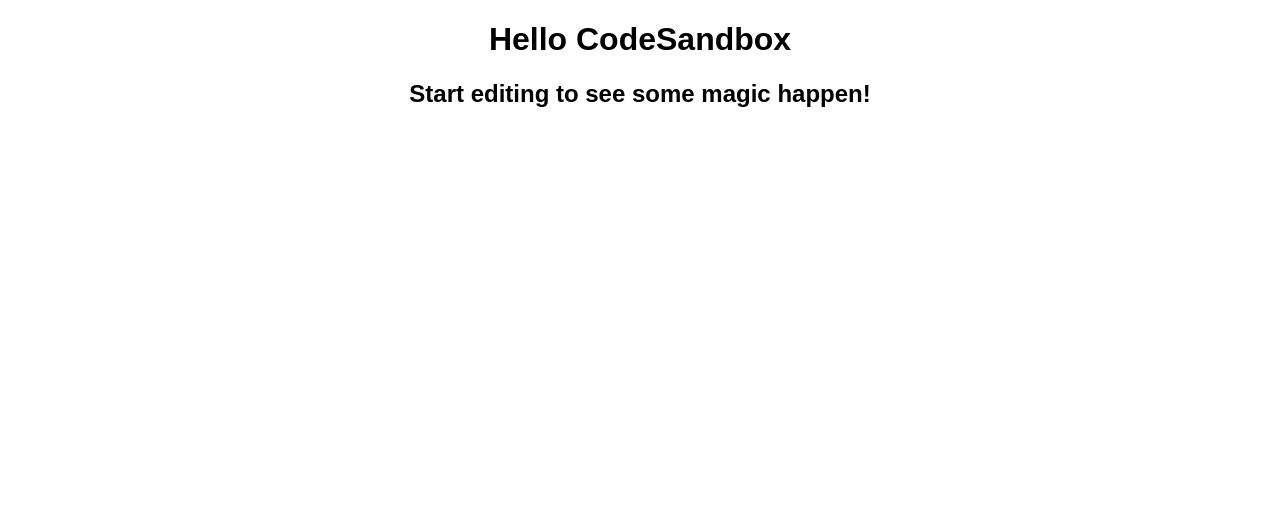
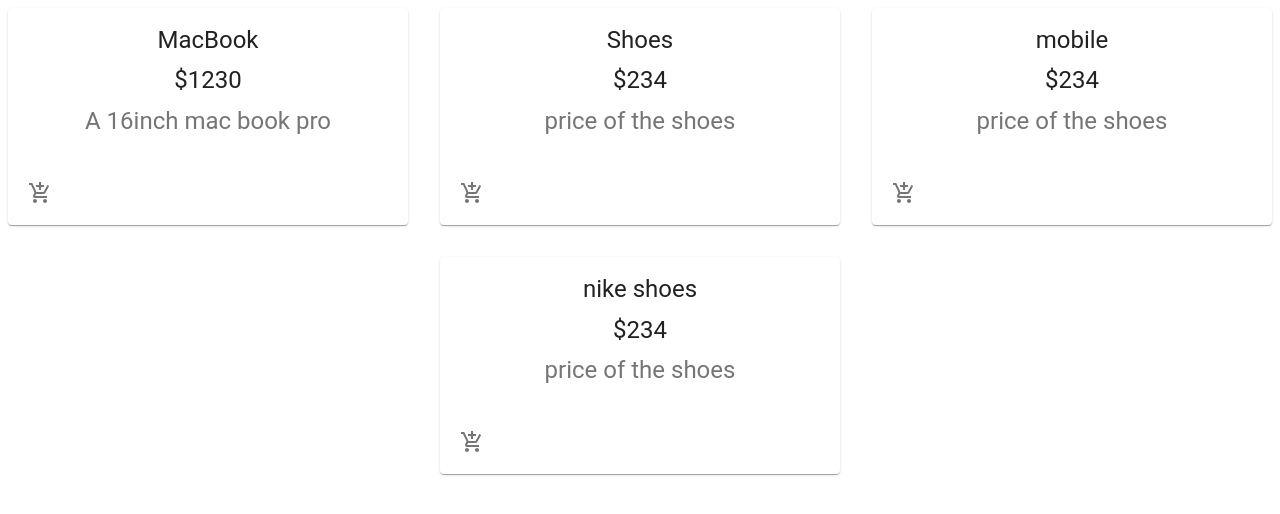
Before and after one commit to rohitsingh79/Shopping-experience-web-app, a React (Create React App) app: page / in a window 1280 px wide. Shown: the top 514 px of the page. Built offline with nearby package versions, Linux system fonts and the light colour scheme.

Commit message:
first commit

```diff
--- a/src/App.js
+++ b/src/App.js
@@ -1,10 +1,82 @@
 import "./styles.css";
+import { Grid } from "@material-ui/core";
+import {
+  Card,
+  CardMedia,
+  CardContent,
+  Typography,
+  CardActions,
+  IconButton
+} from "@material-ui/core";
+import { AddShoppingCart } from "@material-ui/icons";
 
 export default function App() {
+  const Product1 = (props) => {
+    const { Product } = props;
+
+    return (
+      <Card>
+        <CardMedia image=" " title={Product.name} />
+        <CardContent>
+          <div>
+            <Typography variant={"h5"} gutterBottom>
+              {Product.name}
+            </Typography>
+            <Typography variant={"h5"} gutterBottom>
+              {Product.price}
+            </Typography>
+            <Typography variant={"h5"} color="textSecondary" gutterBottom>
+              {Product.description}
+            </Typography>
+          </div>
+        </CardContent>
+        <CardActions disableSpacing>
+          <IconButton>
+            <AddShoppingCart />
+          </IconButton>
+        </CardActions>
+      </Card>
+    );
+  };
+
+  const Products = [
+    {
+      id: "1",
+      name: "MacBook",
+      price: "$1230",
+      description: "A 16inch mac book pro"
+    },
+    {
+      id: "2",
+      name: "Shoes",
+      price: "$234",
+      description: "price of the shoes"
+    },
+    {
+      id: "3",
+      name: "mobile",
+      price: "$234",
+      description: "price of the shoes"
+    },
+    {
+      id: "4",
+      name: "nike shoes",
+      price: "$234",
+      description: "price of the shoes"
+    }
+  ];
+
   return (
     <div className="App">
-      <h1>Hello CodeSandbox</h1>
-      <h2>Start editing to see some magic happen!</h2>
+      <Grid container justify={"center"} spacing={4}>
+        {Products.map((Product) => {
+          return (
+            <Grid item key={Product.id} xs={12} sm={6} md={4} xl={3}>
+              <Product1 Product={Product} />
+            </Grid>
+          );
+        })}
+      </Grid>
     </div>
   );
 }
```
Also changed, not shown: package.json (+13 -2 lines).
